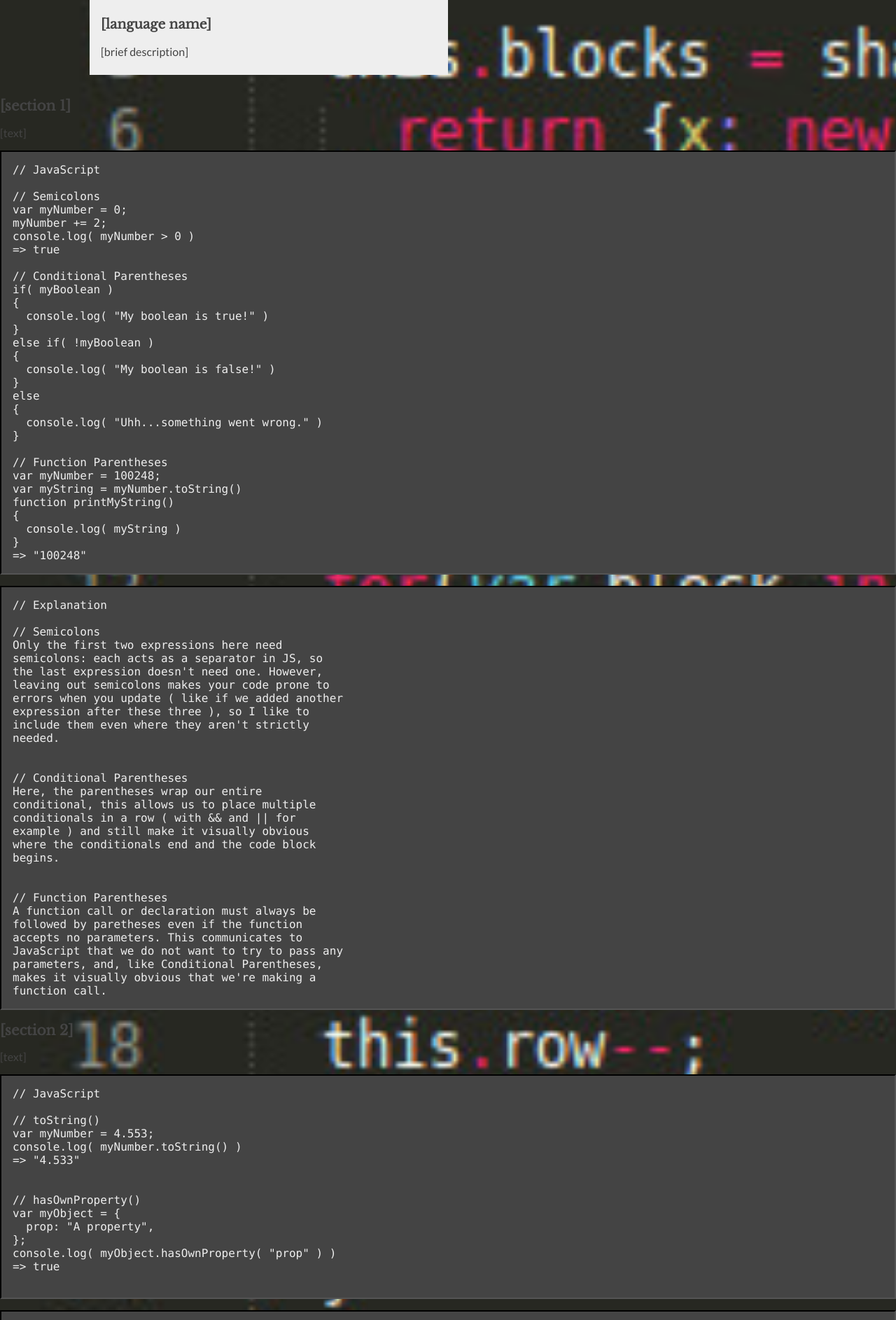
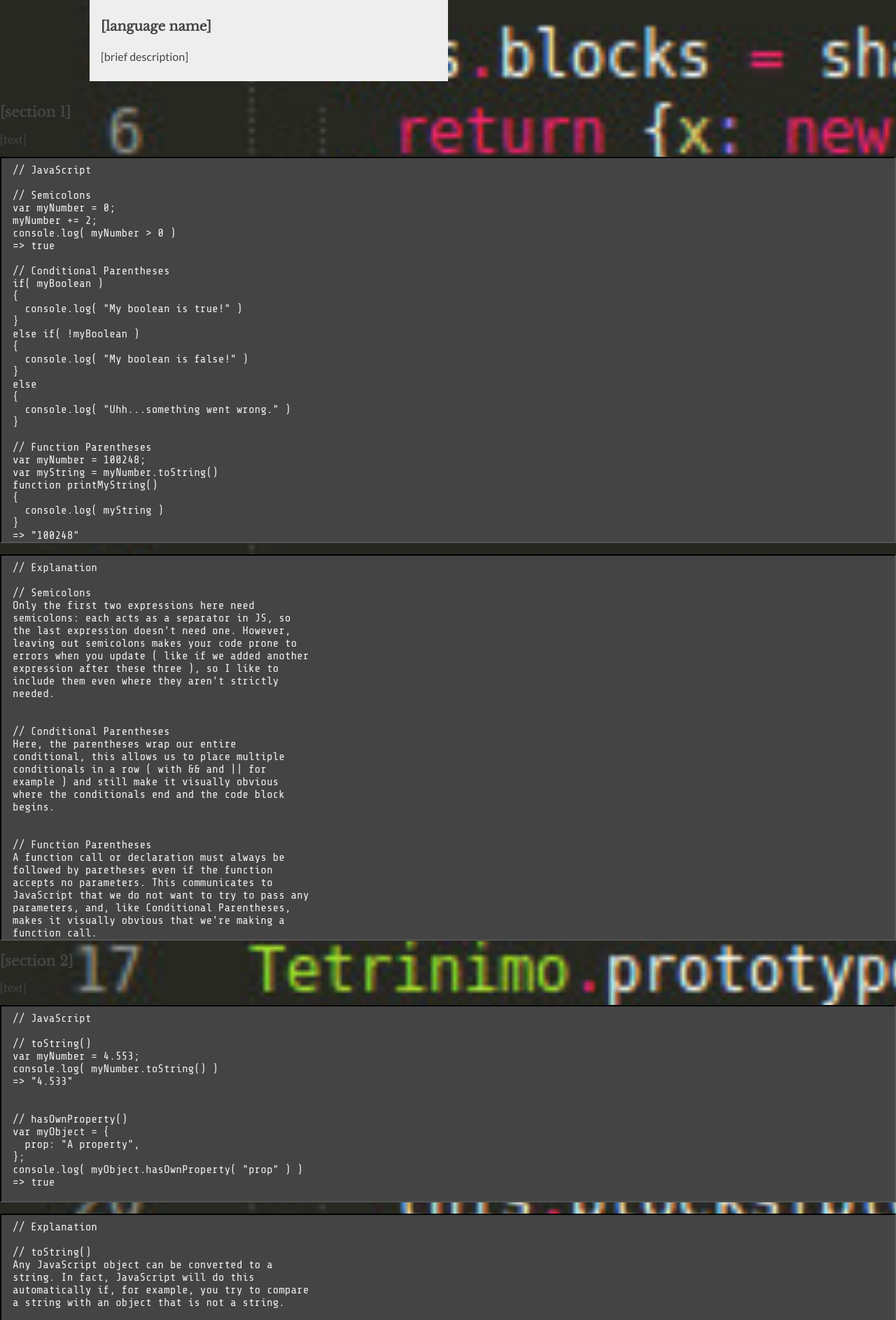
Before and after one commit to peternatewood/RoyTuesday.github.io, a Jekyll site: the page built from _projects/cheat-sheet.html, in a window 1280 px wide. Shown: the part 427-2313 px from the top of the page at 70% size. Built offline with Jekyll 4.4.1, drawn with Linux system fonts in a browser that asks for light colours.

Commit message:
Update styles with Share Tech Mono font

```diff
--- a/_sass/default.scss
+++ b/_sass/default.scss
@@ -10,6 +10,7 @@
 
 $lato: 'Lato', helvetica, sans-serif;
 $baskerville: 'Libre Baskerville', Georgia, serif;
+$sharetech: 'Share Tech Mono', Courier, monospace;
 
 @import 'custom-mixins';
 
@@ -168,6 +169,7 @@
 
   article {
     background: #EEE;
+    line-height: 1.4;
     padding: 8px 16px;
     margin: 32px auto;
     width: 80%;
@@ -200,15 +202,17 @@
   pre {
     background-color: #444;
     color: #EEE;
-    font-family: "Lucida Console", Monaco, monospace;
+    font-family: $sharetech;
     font-size: 1em;
     border: 2px inset #000;
-    padding: 1em;
-    white-space: pre-wrap;
-    white-space: -moz-pre-wrap;
-    white-space: -pre-wrap;
-    white-space: -o-pre-wrap;
-    word-wrap: break-word;
+    padding: 8px 16px 0;
+  }
+
+  .code {
+    background-color: #CCC;
+    color: #222;
+    font-family: $sharetech;
+    padding: 2px 4px;
   }
 
   .lsi {
```
